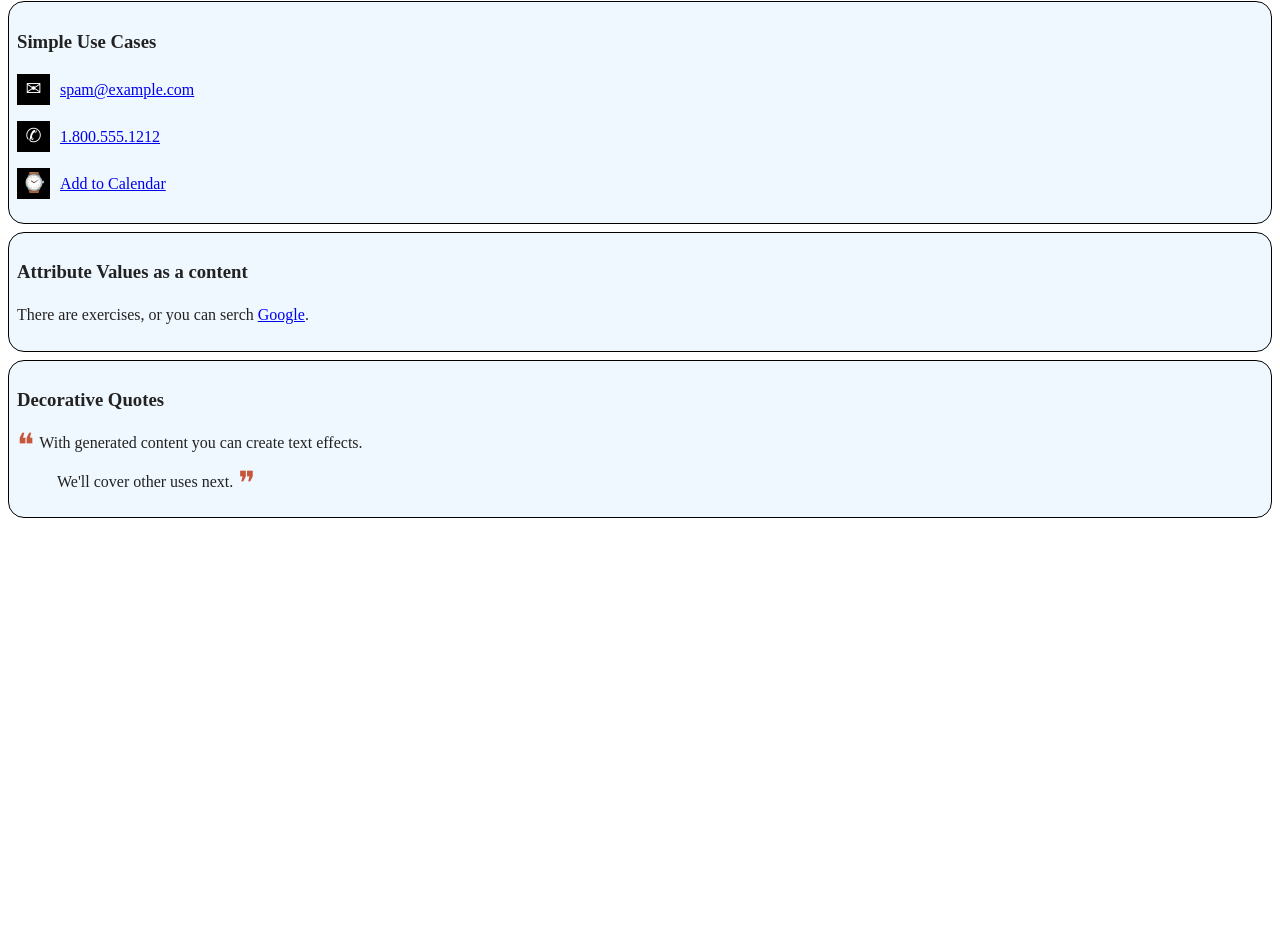
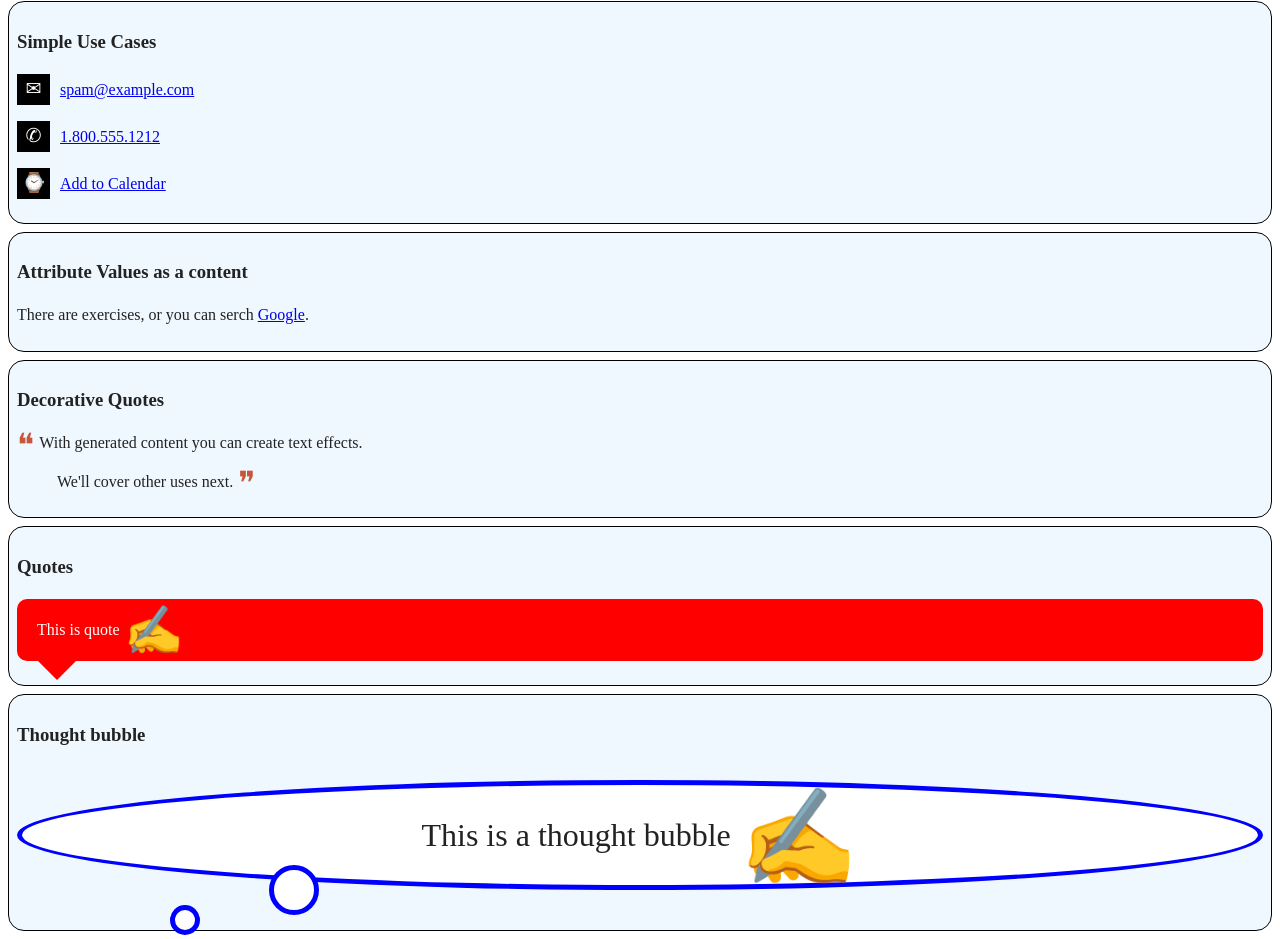
Before and after one commit to samuraoka/css3indepth, a plain HTML site: page 04_GeneratedContent/index.html in a window 1280 px wide. Shown: the part 608-1547 px from the top of the page. Before the commit the page ends 1134 px from the top, so only its background shows below. Drawn offline with nearby package versions, Linux system fonts and the light colour scheme.

Commit message:
Implemente some code

```diff
--- a/04_GeneratedContent/css/main.css
+++ b/04_GeneratedContent/css/main.css
@@ -202,7 +202,63 @@ section#no6 blockquote p:last-child:after {
     margin: 0 -40px 0 5px;
 }
 
+section#no7 .quote {
+    border-radius: 10px;
+    position: relative;
+    padding: 20px;
+    background-color: red;
+    color: white;
+}
 
+section#no7 .quote:after {
+    position: absolute;
+    content: '';
+    width: 0;
+    height: 0;
+    border: 20px solid transparent;
+    border-top-color: red;
+    bottom: -39px;
+    left: 20px;
+}
+
+section span.icon {
+    font-size: 3em;
+    line-height: 0;
+    vertical-align: middle;
+}
+
+section#no8 .thought, .thought:before,
+.thought:after {
+    font-size: 2em;
+    border-radius: 50%;
+    border: 5px solid blue;
+    background-color: white;
+    position: relative;
+    /*
+        How do I vertically center text with CSS?
+        https://stackoverflow.com/questions/8865458/how-do-i-vertically-center-text-with-css
+    */
+    height: 100px;
+    line-height: 100px;
+    text-align: center;
+}
+
+section#no8 .thought:before,
+.thought:after {
+    content: '';
+    position: absolute;
+    left: 20%;
+    bottom: -30px;
+    height: 40px;
+    width: 40px;
+}
+
+section#no8 .thought:after {
+    left: 12%;
+    bottom: -50px;
+    height: 20px;
+    width: 20px;
+}
 
 
 
--- a/04_GeneratedContent/index.html
+++ b/04_GeneratedContent/index.html
@@ -67,6 +67,16 @@
             </blockquote>
         </section>
 
+        <section id="no7">
+            <h3>Quotes</h3>
+            <p class="quote">This is quote <span class="icon">&#x270D;</span></p>
+        </section>
+
+        <section id="no8">
+            <h3>Thought bubble</h3>
+            <p class="thought">This is a thought bubble <span class="icon">&#x270D;</span></p>
+        </section>
+
         <script src="js/vendor/modernizr-3.5.0.min.js"></script>
         <script src="https://code.jquery.com/jquery-3.2.1.min.js" integrity="sha256-hwg4gsxgFZhOsEEamdOYGBf13FyQuiTwlAQgxVSNgt4=" crossorigin="anonymous"></script>
         <script>window.jQuery || document.write('<script src="js/vendor/jquery-3.2.1.min.js"><\/script>')</script>
```
